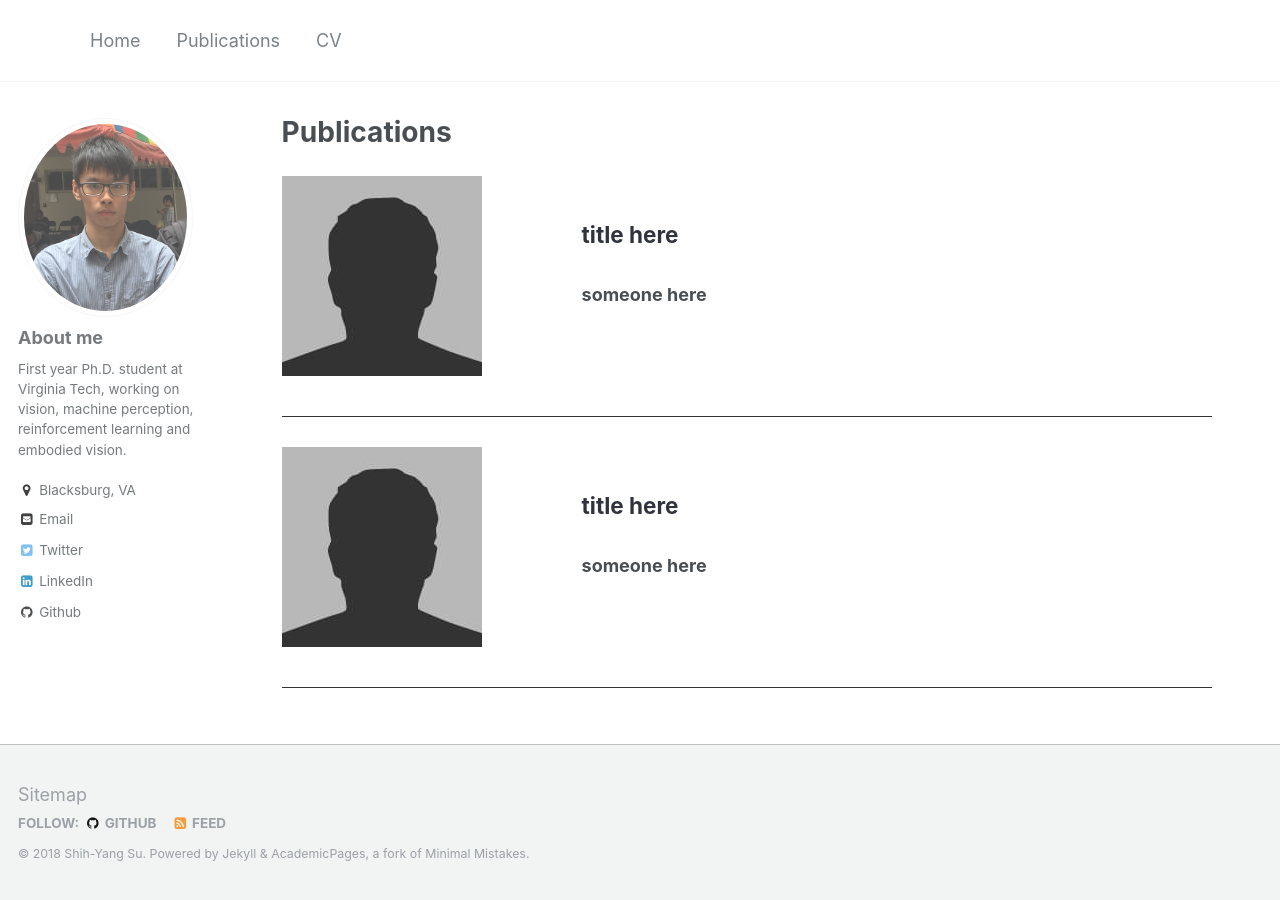
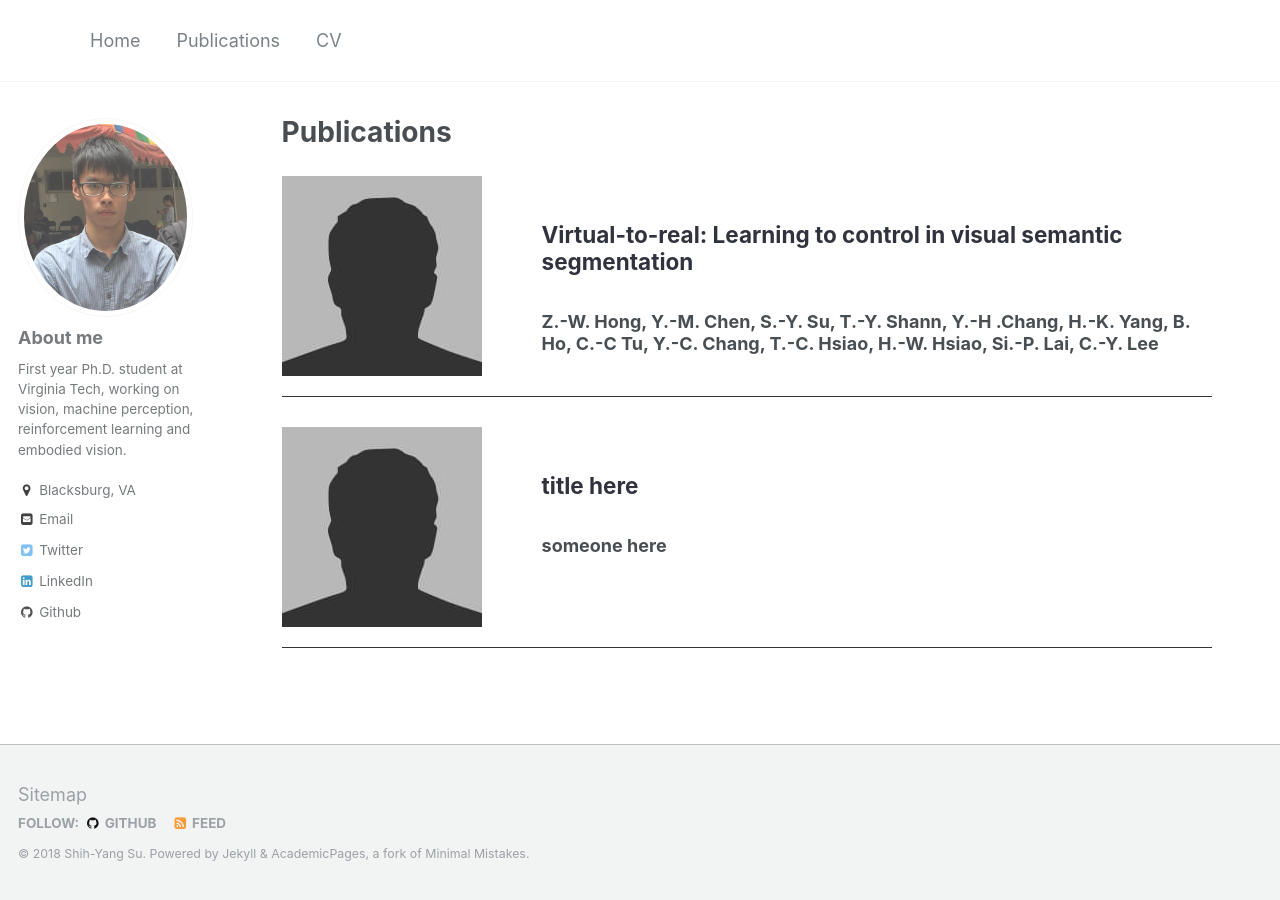
Before and after one commit to LemonATsu/LemonATsu.github.io, a Jekyll site: the page built from _pages/publications.md, in a window 1280 px wide. Built offline with Jekyll 4.4.1, drawn with Linux system fonts in a browser that asks for light colours.

Commit message:
modify margin

```diff
--- a/_pages/publications.md
+++ b/_pages/publications.md
@@ -7,8 +7,8 @@ author_profile: true
 <div class="pub-container">
     <div class="pub-thumb"><img src="https://lemonatsu.github.io/images/bio-photo.jpg"></div>
     <div class="pub-content">
-        <h2 class="pub-title">title here</h2>
-        <h3 class="pub-author">someone here</h3>
+        <h2 class="pub-title">Virtual-to-real: Learning to control in visual semantic segmentation</h2>
+        <h3 class="pub-author">Z.-W. Hong, Y.-M. Chen, S.-Y. Su, T.-Y. Shann, Y.-H .Chang, H.-K. Yang, B. Ho, C.-C Tu, Y.-C. Chang, T.-C. Hsiao, H.-W. Hsiao, Si.-P. Lai, C.-Y. Lee</h3>
     </div>
 </div>
 <div class="pub-container">
--- a/assets/css/pub.css
+++ b/assets/css/pub.css
@@ -7,8 +7,8 @@
 }
 .pub-thumb {
     float: left;
-    margin-right: 50px;
-    margin-bottom: 30px;
+    margin-right: 10px;
+    margin-bottom: 10px;
     height: 210px;
     width: 250px;
 }
```
